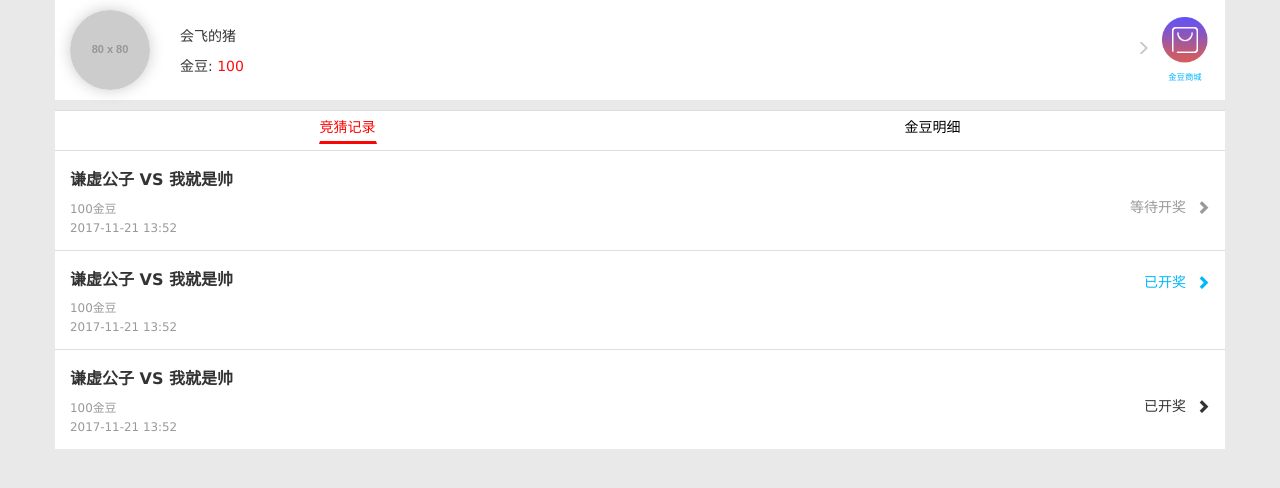
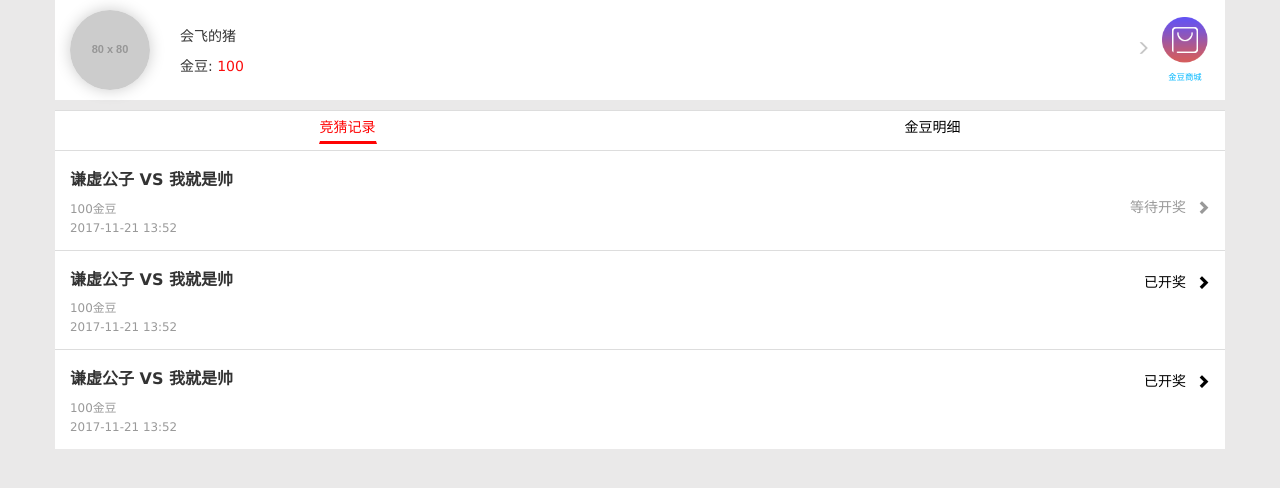
Before and after one commit to blade-demon/match-assist-weixin, a website: page views/gold_record.html in a window 1280 px wide. Drawn offline with nearby package versions, Linux system fonts and the light colour scheme; placeholder pictures from the web are drawn by us.

Commit message:
fix bugs

```diff
--- a/public/stylesheets/style.css
+++ b/public/stylesheets/style.css
@@ -691,6 +691,13 @@ p {
     display: flex;
 }
 
+.list-item a {
+    text-decoration: none;
+    color: black;
+    align-items: middle;
+    height: 100%;
+}
+
 .grey {
     color: #999999;
 }
--- a/views/gold_record.html
+++ b/views/gold_record.html
@@ -26,7 +26,7 @@
             </div>
         </div>
         <div class="heading-right">
-            <a href="/store" style="text-decoration: none">
+            <a href="/store">
                 <img src="/images/store-icon.png" alt="" style="width: 50px;">
                 <p class="text-center" style="margin-top: 5px; font-size: 60%">金豆商城</p>
             </a>
@@ -81,9 +81,11 @@
                             <p class="small">2017-11-21 13:52</p>
                         </div>
                         <div class="item-right">
+                            <a href="/guess">
                                 <p>已开奖
                                     <span class="glyphicon glyphicon-chevron-right" style="padding-left: 10px"></span>
                                 </p>
+                            </a>
                         </div>
                     </li>
                 </ul>
```
Lines whose indentation alone changed are shown as unchanged.
